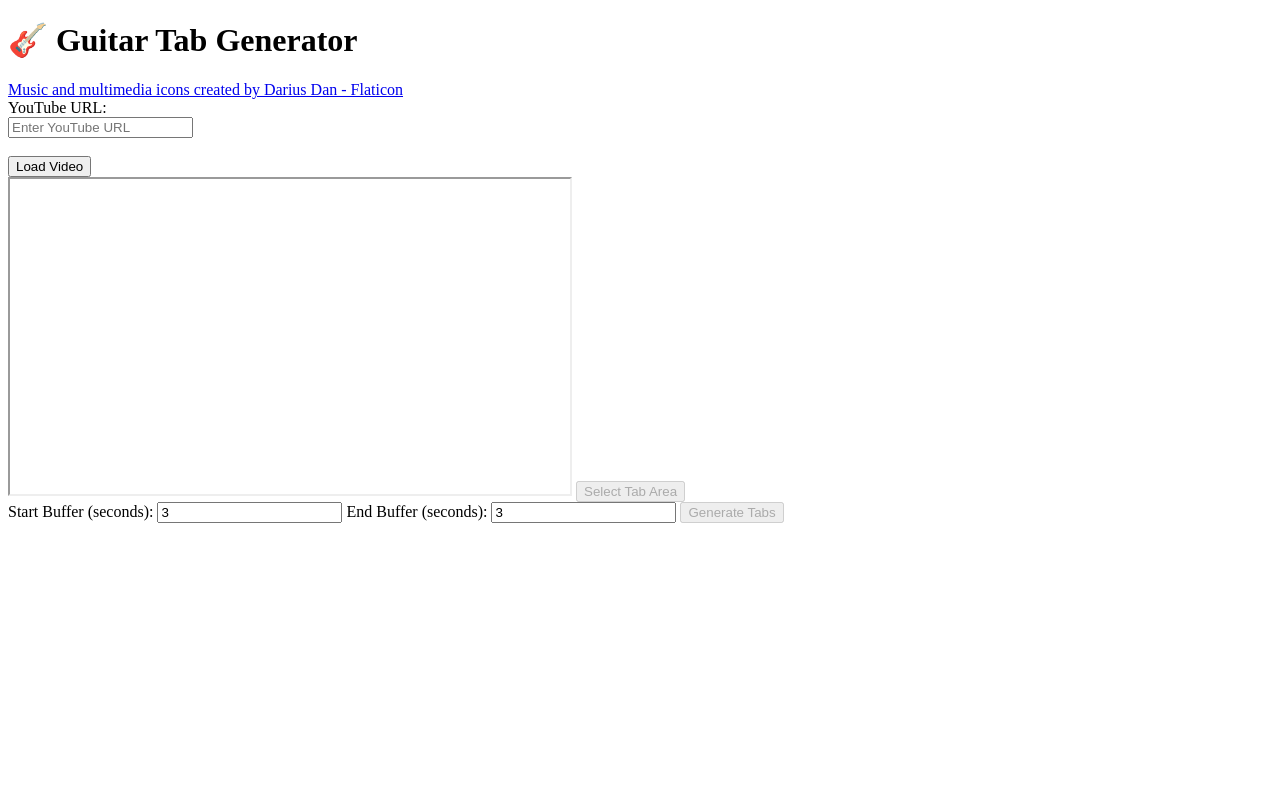
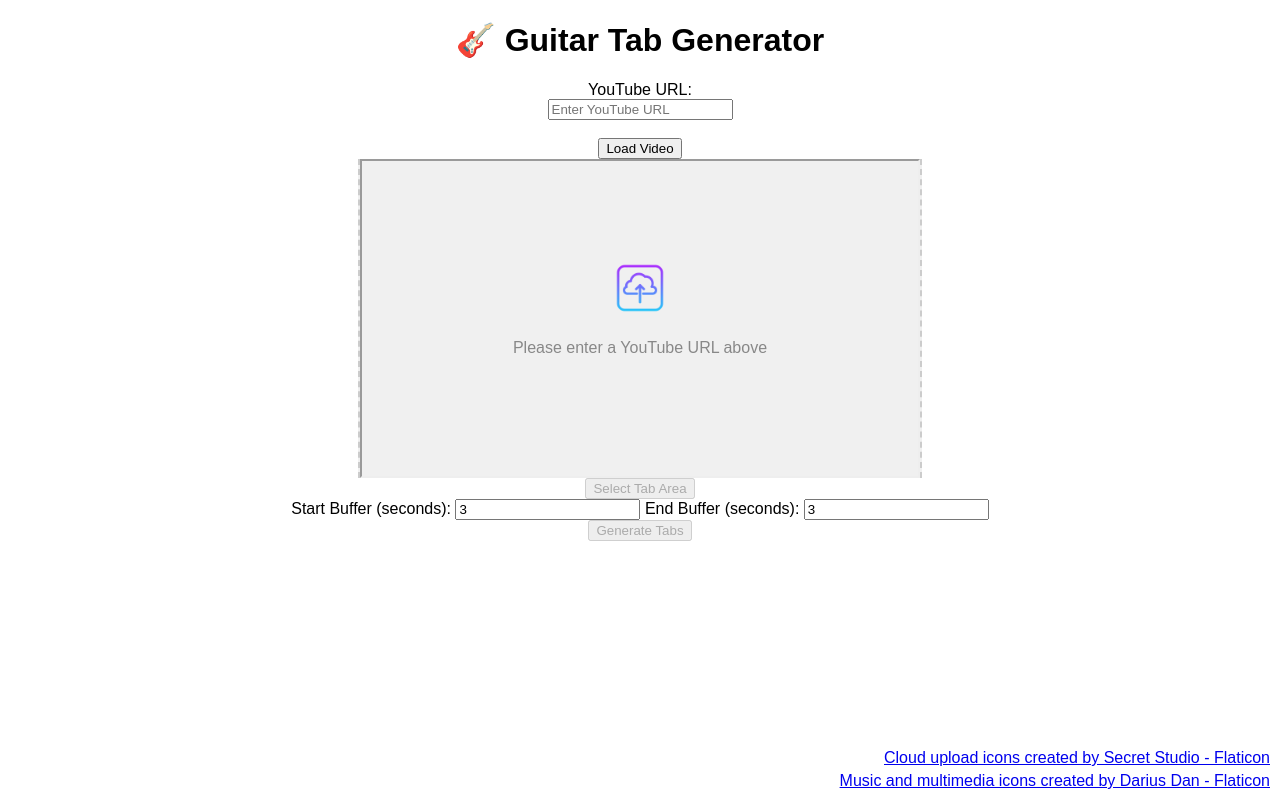
Before and after one commit to basweeney/janky-guitar-tabs, a FastAPI app: page /tabs/ in a window 1280 px wide. Run offline with FastAPI, Linux system fonts and the light colour scheme; some libraries are stand-ins or nearby versions.

Commit message:
Centered html, added some more icons, made site a little bit more pretty

```diff
--- a/app/static/style.css
+++ b/app/static/style.css
@@ -11,3 +11,58 @@
   display: none;
   z-index: 10;
 }
+
+#page_wrapper {
+  display: flex;
+  width: 100%;
+  max-width: 700px;     /* keeps the layout readable */
+  margin: 0 auto;       /* <-- THIS IS THE CENTERING MAGIC */
+  flex-direction: column;  /* keep everything stacked */
+  align-items: center;     /* horizontal centering */
+  text-align: center;      /* optional: centers text inside elements */
+}
+
+#index_body {
+  font-family: Arial, sans-serif;
+  margin: 0;
+  padding: 0;
+}
+
+.attribution_container {
+  position: fixed;
+  bottom: 10px;
+  right: 10px;
+  display: flex;
+  flex-direction: column-reverse; /* newest link on bottom */
+  align-items: flex-end;           /* right-align links */
+  gap: 5px;                        /* spacing between links */
+}
+
+#videoContainer {
+  position: relative;
+  display: inline-block;
+  width: 560px;   /* match iframe size */
+  height: 315px;  /* match iframe size */
+  background-color: #f0f0f0; /* light grey */
+  border: 2px dashed #ccc;   /* optional: dashed border for placeholder effect */
+  display: flex;
+  justify-content: center;
+  align-items: center;
+  color: #888;
+  font-family: Arial, sans-serif;
+  font-size: 1rem;
+  text-align: center;
+}
+
+#placeholder {
+  position: absolute;
+  top: 0;
+  left: 0;
+  width: 100%;
+  height: 100%;
+  display: flex;
+  flex-direction: column;
+  justify-content: center;
+  align-items: center;
+  pointer-events: none; /* allows clicks to go through if needed later */
+}
--- a/app/templates/index.html
+++ b/app/templates/index.html
@@ -5,9 +5,11 @@
   <link rel="stylesheet" href="/static/style.css" />
   <link rel="icon" href="/static/favicon.ico" />
 </head>
-<body>
+
+<body id="index_body">
+    <div id="page_wrapper">
         <h1>🎸 Guitar Tab Generator</h1>
-    <a href="https://www.flaticon.com/free-icons/music-and-multimedia" title="music and multimedia icons">Music and multimedia icons created by Darius Dan - Flaticon</a>
+
         <form id="urlForm">
             <label for="url">YouTube URL:</label><br>
             <input type="text" id="url" name="url" placeholder="Enter YouTube URL" required><br><br>
@@ -17,6 +19,10 @@
         <div id="videoContainer">
         <iframe id="videoEmbed" width="560" height="315"></iframe>
         <canvas id="roiCanvas"></canvas>
+        <div id="placeholder">
+        <img src="/static/cloud_image.png" alt="Upload Icon" style="width:50px; margin-bottom: 10px;">
+        <p>Please enter a YouTube URL above</p>
+        </div>
         </div>
 
         <button id="selectRoiBtn">Select Tab Area</button>
@@ -36,7 +42,17 @@
         <div id="result"></div>
 
         <script src="/static/script.js"></script>
+</div>
+<div class="attribution_container">
+  <a  href="https://www.flaticon.com/free-icons/music-and-multimedia"
+    title="music and multimedia icons">Music and multimedia icons created by Darius Dan - Flaticon</a>
+  <a href="https://www.flaticon.com/free-icons/cloud-upload"
+title="cloud upload icons">Cloud upload icons created by Secret Studio - Flaticon</a>
+</div>
 
 
 </body>
+
+
+
 </html>
```
Also changed, not shown: app/static/cloud_image.png (added). Lines whose indentation alone changed are shown as unchanged.
